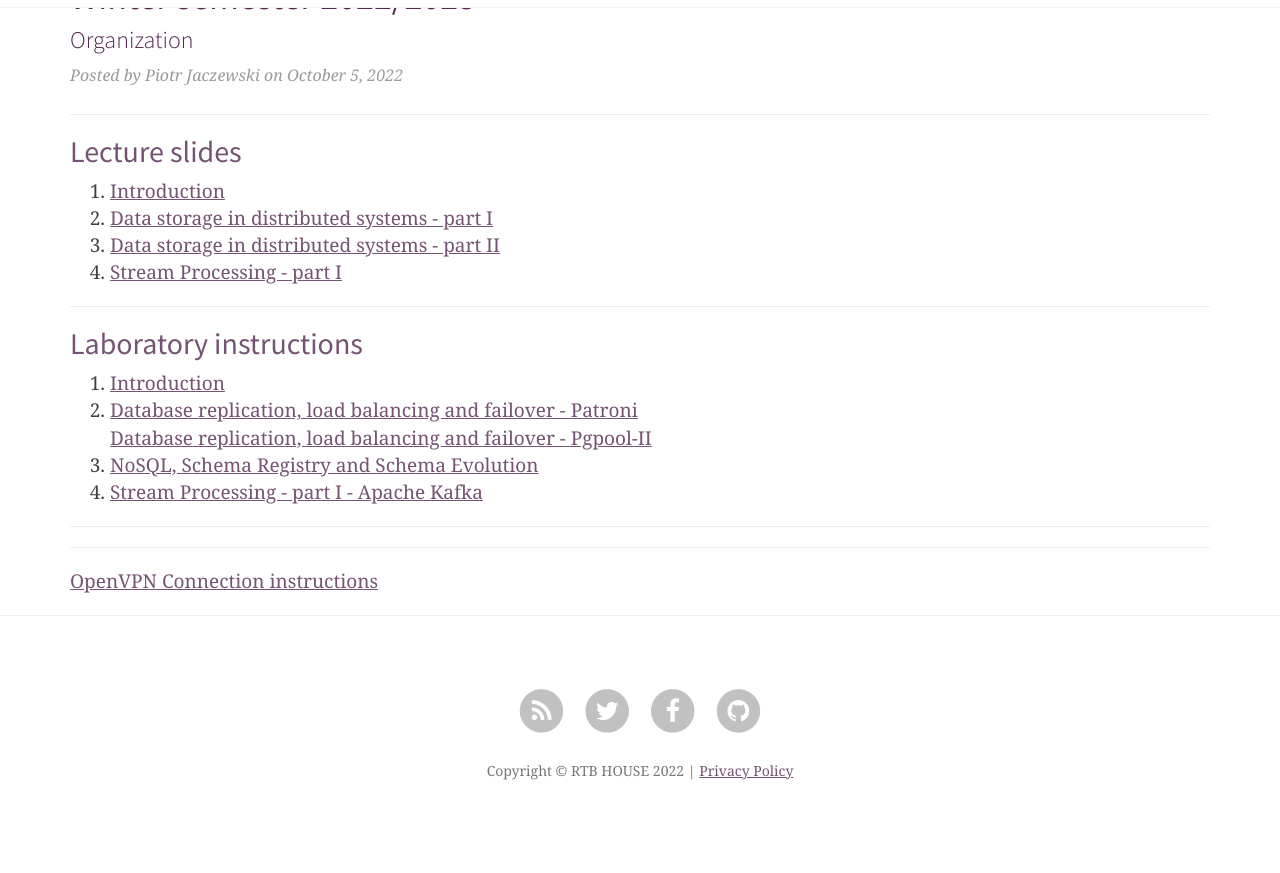
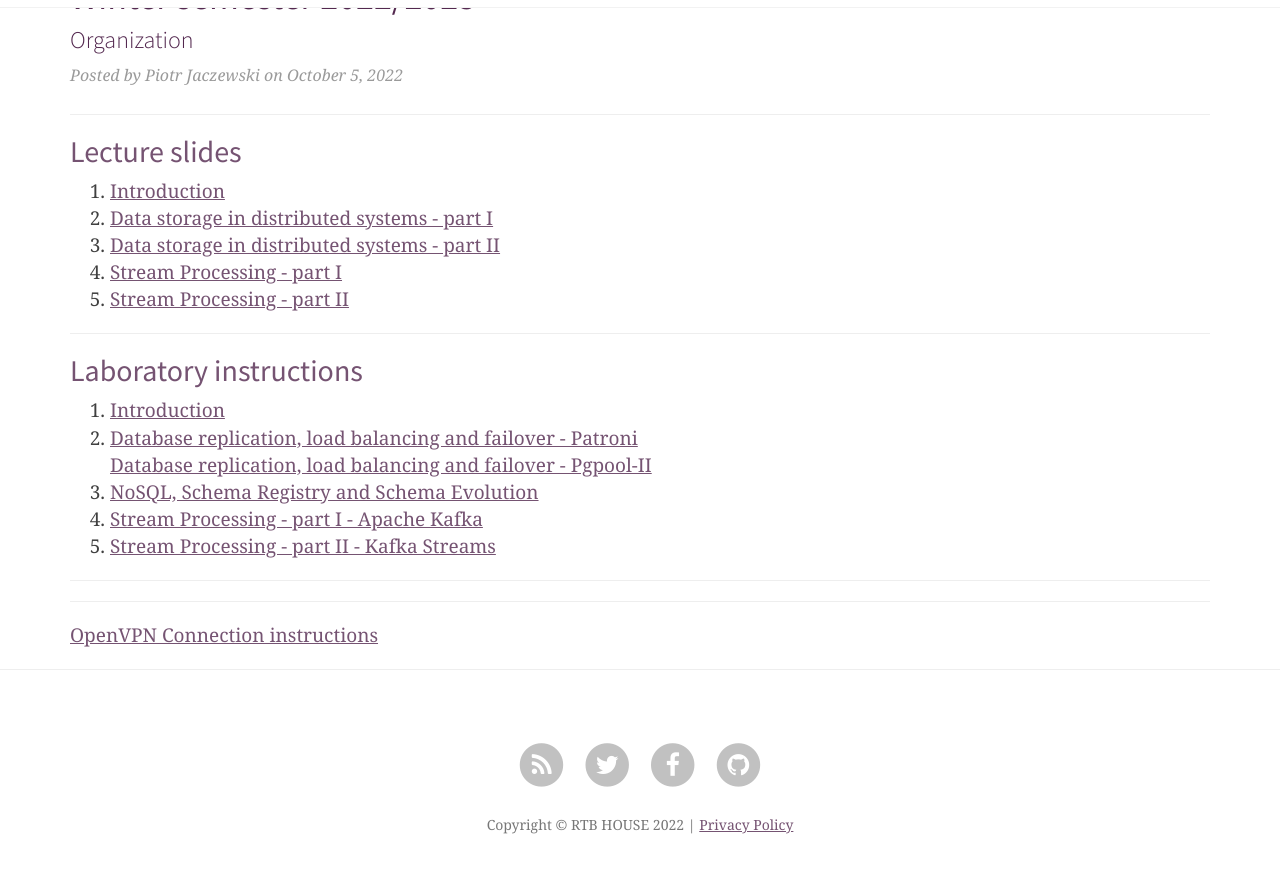
Before and after one commit to RTBHOUSE/mimuw-blog2022Z, a Jekyll site: the page built from index.html, in a window 1280 px wide and 900 px high, scrolled down 687 px. Shown: the top 873 px of the window. Built offline with Jekyll 4.4.1, drawn with Linux system fonts in a browser that asks for light colours; nearby versions of some CDN libraries; the list of posts is cut into pages by our own code; before the commit the page ends 1533 px from its top, so only the background shows below that.

Commit message:
Stream Processing - part II

```diff
--- a/index.html
+++ b/index.html
@@ -40,6 +40,9 @@ image: "img/home-bg.jpg"
 		<li>
 			<a href="/slides/4.pdf">Stream Processing - part I</a>
 		</li>
+		<li>
+			<a href="/slides/5.pdf">Stream Processing - part II</a>
+		</li>
 
 	</ol>
 </div>
@@ -64,6 +67,9 @@ image: "img/home-bg.jpg"
 		</li>
 		<li>
 			<a href="https://github.com/RTBHOUSE/mimuw-lab2022Z/tree/main/lab04">Stream Processing - part I - Apache Kafka</a>
+		</li>
+		<li>
+			<a href="https://github.com/RTBHOUSE/mimuw-lab2022Z/tree/main/lab05">Stream Processing - part II - Kafka Streams</a>
 		</li>
 
 
```
Also changed, not shown: 1 other file.
